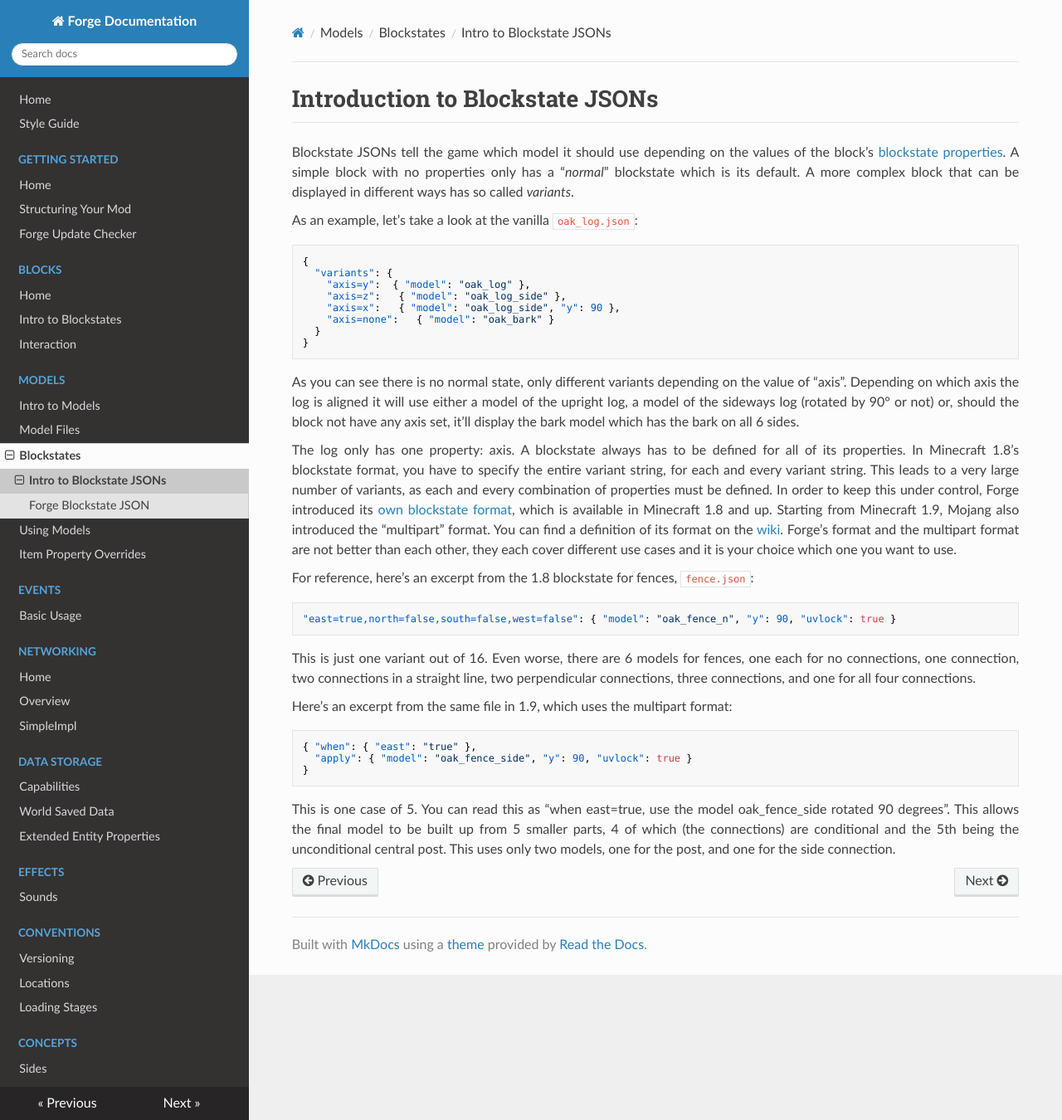
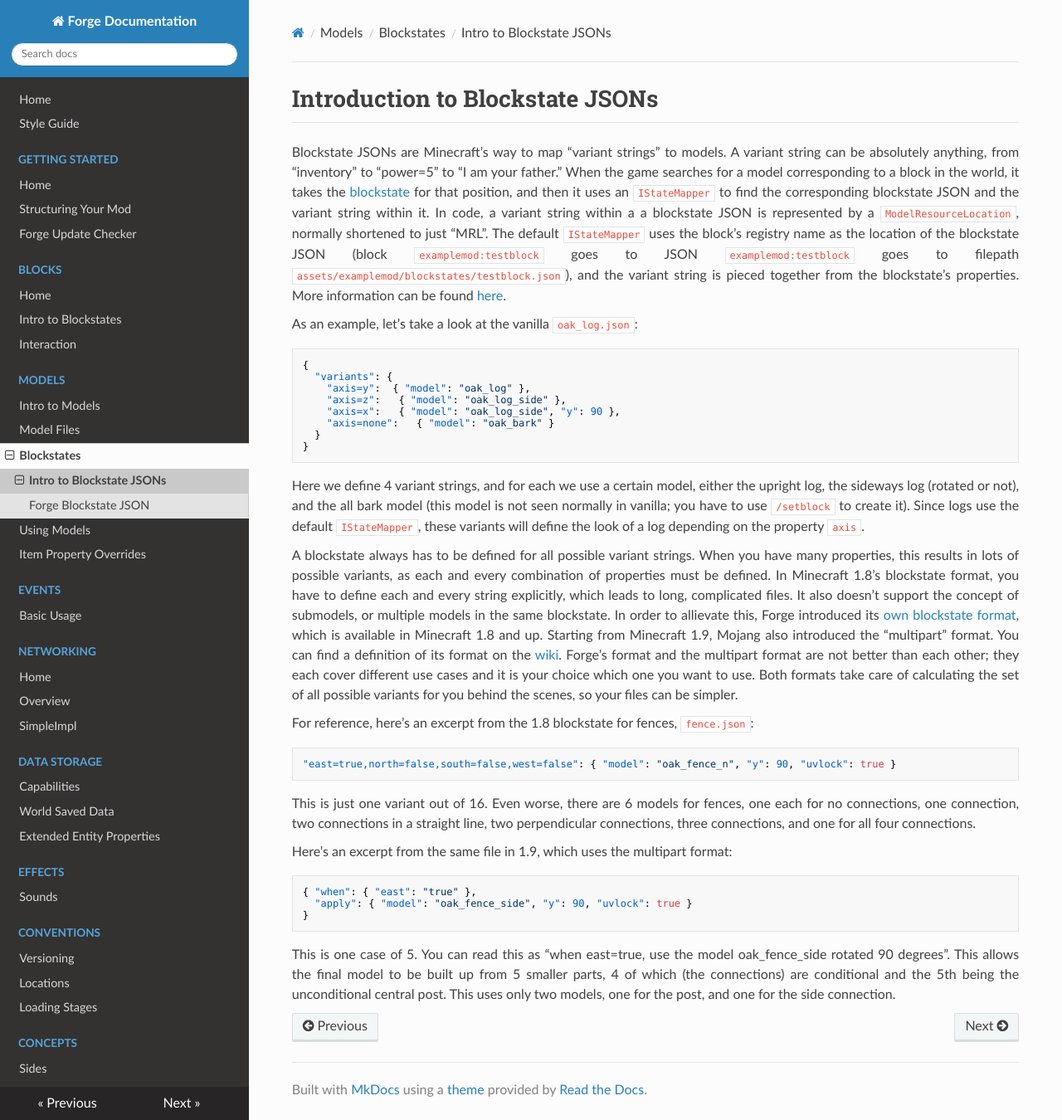
Before and after one commit to MinecraftForge/Documentation, an MkDocs documentation site: the page built from docs/models/blockstates/introduction.md, in a window 1280 px wide and 1350 px high. Shown: the whole window at 83% size. Built offline with MkDocs 1.6.1, drawn with Linux system fonts in a browser that asks for light colours; nearby versions of some CDN libraries; old or Windows-style settings are respelled for this version of MkDocs.

Commit message:
Improve "Intro to Blockstate JSONs"
Note that the "prop=value" format for variant strings isn't actually
fundamental to blockstate JSONs, and update the page accordingly.

````diff
--- a/docs/models/blockstates/introduction.md
+++ b/docs/models/blockstates/introduction.md
@@ -1,9 +1,7 @@
 Introduction to Blockstate JSONs
 ================================
 
-Blockstate JSONs tell the game which model it should use depending on the values of the block's [blockstate properties][blockstate].
-A simple block with no properties only has a "*normal*" blockstate which is its default.
-A more complex block that can be displayed in different ways has so called *variants*.
+Blockstate JSONs are Minecraft's way to map "variant strings" to models. A variant string can be absolutely anything, from "inventory" to "power=5" to "I am your father." When the game searches for a model corresponding to a block in the world, it takes the [blockstate] for that position, and then it uses an `IStateMapper` to find the corresponding blockstate JSON and the variant string within it. In code, a variant string within a a blockstate JSON is represented by a `ModelResourceLocation`, normally shortened to just "MRL". The default `IStateMapper` uses the block's registry name as the location of the blockstate JSON (block `examplemod:testblock` goes to JSON `examplemod:testblock` goes to filepath `assets/examplemod/blockstates/testblock.json`), and the variant string is pieced together from the blockstate's properties. More information can be found [here][statemapper].
 
 As an example, let's take a look at the vanilla `oak_log.json`:
 
@@ -18,9 +16,9 @@ As an example, let's take a look at the vanilla `oak_log.json`:
 }
 ```
 
-As you can see there is no normal state, only different variants depending on the value of "axis". Depending on which axis the log is aligned it will use either a model of the upright log, a model of the sideways log (rotated by 90° or not) or, should the block not have any axis set, it'll display the bark model which has the bark on all 6 sides.
+Here we define 4 variant strings, and for each we use a certain model, either the upright log, the sideways log (rotated or not), and the all bark model (this model is not seen normally in vanilla; you have to use `/setblock` to create it). Since logs use the default `IStateMapper`, these variants will define the look of a log depending on the property `axis`.
 
-The log only has one property: axis. A blockstate always has to be defined for all of its properties. In Minecraft 1.8's blockstate format, you have to specify the entire variant string, for each and every variant string. This leads to a very large number of variants, as each and every combination of properties must be defined. In order to keep this under control, Forge introduced its [own blockstate format][Forge blockstate], which is available in Minecraft 1.8 and up. Starting from Minecraft 1.9, Mojang also introduced the "multipart" format. You can find a definition of its format on the [wiki]. Forge's format and the multipart format are not better than each other, they each cover different use cases and it is your choice which one you want to use.
+A blockstate always has to be defined for all possible variant strings. When you have many properties, this results in lots of possible variants, as each and every combination of properties must be defined. In Minecraft 1.8's blockstate format, you have to define each and every string explicitly, which leads to long, complicated files. It also doesn't support the concept of submodels, or multiple models in the same blockstate. In order to allievate this, Forge introduced its [own blockstate format][Forge blockstate], which is available in Minecraft 1.8 and up. Starting from Minecraft 1.9, Mojang also introduced the "multipart" format. You can find a definition of its format on the [wiki]. Forge's format and the multipart format are not better than each other; they each cover different use cases and it is your choice which one you want to use. Both formats take care of calculating the set of all possible variants for you behind the scenes, so your files can be simpler.
 
 For reference, here's an excerpt from the 1.8 blockstate for fences, `fence.json`:
 
@@ -41,5 +39,6 @@ Here's an excerpt from the same file in 1.9, which uses the multipart format:
 This is one case of 5. You can read this as "when east=true, use the model oak_fence_side rotated 90 degrees". This allows the final model to be built up from 5 smaller parts, 4 of which (the connections) are conditional and the 5th being the unconditional central post. This uses only two models, one for the post, and one for the side connection.
 
 [blockstate]: ../../blocks/states.md
+[statemapper]: ../using.md#using-block-models
 [Forge blockstate]: forgeBlockstates.md
 [wiki]: http://minecraft.gamepedia.com/Model#Block_states
````
Also changed, not shown: docs/models/using.md (+2 -1 lines).
